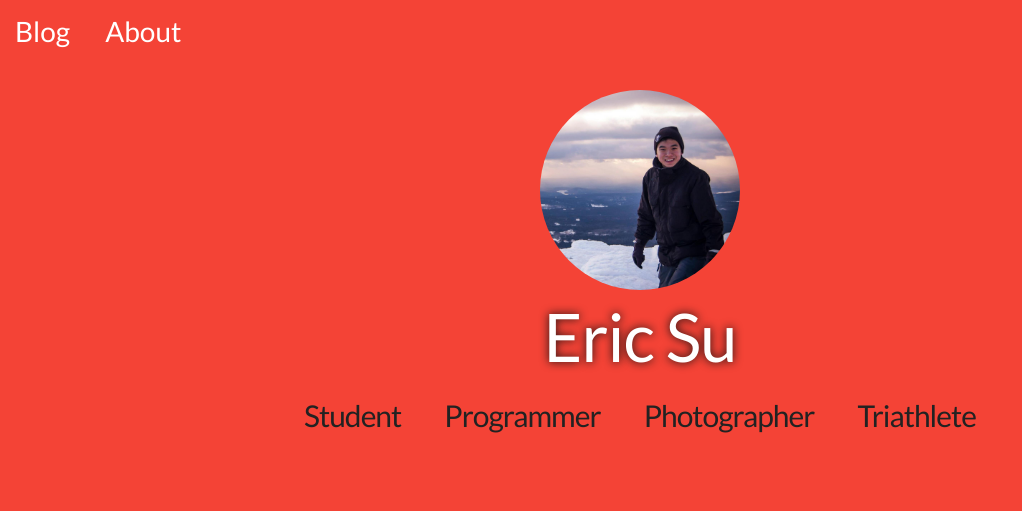
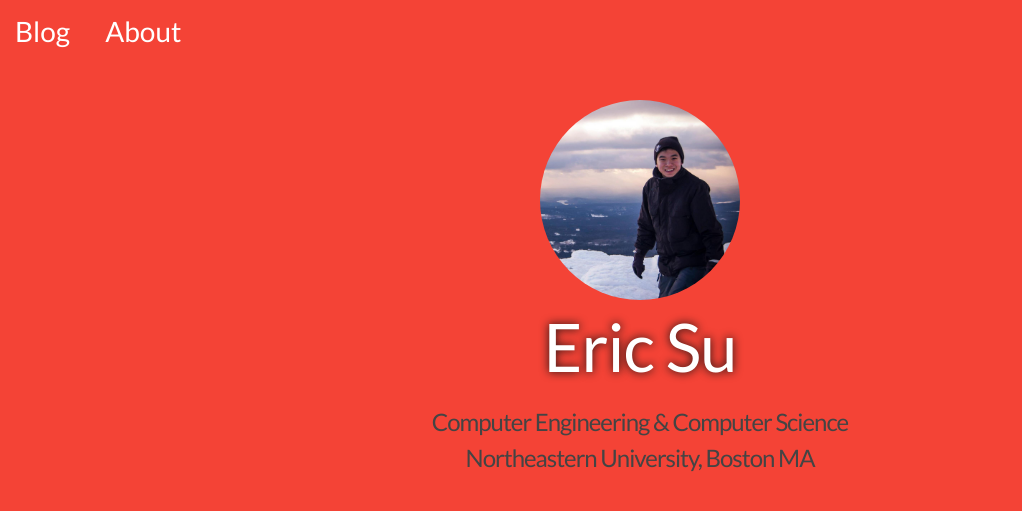
Before and after one commit to eric-cc-su/eric-cc-su.github.io, a Jekyll site: the page index.html, which Jekyll copies as it is, in a window 1280 px wide and 900 px high. Shown: the top 511 px of the window, without its empty margins (0-1022 px from the left). Built offline with Jekyll 4.4.1, drawn with Linux system fonts in a browser that asks for light colours; some of the changed text lies outside the part shown.

Commit message:
Added work experience

```diff
--- a/_layouts/posts.html
+++ b/_layouts/posts.html
@@ -39,7 +39,7 @@
     {% assign tags_content = '' %}
 {% endif %}
 <div class="blog-post">
-    <h1>{{ page.title }}</h1>
+    <h1 style="font-weight: 700">{{ page.title }}</h1>
     <p class="stamp">{{ page.date | date: "%B %d, %Y" }}</p>
     {% if post.category %}
         <p class="category">
--- a/blog/index.html
+++ b/blog/index.html
@@ -6,7 +6,7 @@
     {% for post in paginator.posts %}
         <div class="row-fluid post-row">
             <div class="span12">
-                <h2><a href="{{ post.url }}" class="post_link">{{ post.title }}</a></h2>
+                <h2 style="font-weight: 700"><a href="{{ post.url }}" class="post_link">{{ post.title }}</a></h2>
                 <h4>{{ post.date | date: "%B %d, %Y" }}</h4>
                 {{ post.excerpt }}
             </div>
--- a/index.html
+++ b/index.html
@@ -53,7 +53,6 @@
                     <li><a href="/about/" class="navtext" title="About">About</a></li>
                 </ul>
             </nav>
-            <!--<a class="collapse" id="forkme_banner" href="https://github.com/eric-cc-su"><p>View on GitHub</p></a>-->
         </div>
     </div>
 
@@ -64,16 +63,81 @@
 
                 <h1 id="project_title">Eric Su</h1>
                 <!--<h2 id="project_tagline">Student, Programmer, Photographer, and Triathlete</h2>-->
+                <h3 style="margin-top: 25px;color:#444">Computer Engineering & Computer Science</h3>
+                <h3 style="color:#444">Northeastern University, Boston MA</h3>
+                <!--
                 <div id="links-bar">
                     <a href="https://www.linkedin.com/pub/eric-su/68/205/141"><h2>Student</h2></a>
                     <a href="https://github.com/eric-cc-su"><h2>Programmer</h2></a>
                     <a href="http://suphotography.tumblr.com/"><h2>Photographer</h2></a>
                     <a href="http://nutriathlon.wix.com/triforlife"><h2>Triathlete</h2></a>
                 </div>
+                -->
             </div>
-            <div class="center-content" id="education">
+        </div>
+        <div class="infosection" id="experience">
+            <h2 class="center-content" style="margin-top: 30px;">I've worked as...</h2>
+            <div class="col-md-12">
+                <div class="col-md-5 graphics">
+                    <a href="http://www.emc.com/index.htm">
+                        <img src="images/index/BlueLogoLarge.png" alt="EMC" style="
+                        padding: 90px;
+                        height: 270px;
+                        ">
+                    </a>
+                </div>
+                <div class="col-md-7" id="emc_description">
+                    <h3>Firmware Intern</h3>
+                    <a href="https://www.linkedin.com/pub/eric-su/68/205/141" class="job_subhead">
+                        <h4>EMC | Hopkinton, MA | January 2015 - Present</h4>
+                    </a>
+                    <p>
+                        - Intern of the Global Hardware Engineering Quality Assurance (GHE QA) department at EMC.<br>
+                        - Assist in writing test cases in Python to automate system testing<br>
+                        - Assist in Python development of system fuzzing tool<br>
+                        - Responsible for developing features for test logging, log formatting, and test replication
+                        within the fuzzing tool<br>
+                    </p>
+                </div>
+            </div>
 
+            <div class="col-md-12 trail">
+                <div class="col-md-5 graphics">
+                    <a href="http://www.seagate.com/">
+                        <img src="images/index/seagate_col.png" alt="Seagate" style="width:400px; margin-top: 40px">
+                    </a>
+                </div>
+                <div class="col-md-7" id="seagate_description">
+                    <h3>Firmware Intern</h3>
+                    <a href="https://www.linkedin.com/pub/eric-su/68/205/141" class="job_subhead">
+                        <h4>Seagate | Shrewsbury, MA | January 2014 - August 2014</h4>
+                    </a>
+                    <p>
+                        - Full stack developer of company web tool to track firmware revisions and configurations<br>
+                        - Worked with firmware development and system test engineers to qualify disk drive products in
+                        enterprise class systems.<br>
+                        - Administer and track testing on various system platforms<br>
+                        - System level debug and analysis involving tools such as logic analyzers, and logging
+                        information from both the disk drives and the systems
+                    </p>
+                </div>
             </div>
+
+            <div class="col-md-12 trail" style="text-align: center; margin-bottom: 30px;">
+                <a id="linkedIn" href="https://www.linkedin.com/pub/eric-su/68/205/141">
+                    <button class="btn btn-group" style="padding: 20px;">
+                        <img src="images/index/linkedIn.png" alt="LinkedIn Logo" style="display:inline; height: 40px">
+                        <h3 style="display: inline; vertical-align: middle;">Go to my LinkedIn
+                            <sup style="font-size: 10px">&reg;</sup></h3>
+                    </button>
+                </a>
+            </div>
+        </div>
+        <div class="center-content" id="projects">
+
+        </div>
+        <div class="center-content" id="education">
+
         </div>
     </div>
     <!-- FOOTER  -->
--- a/stylesheets/newindex.css
+++ b/stylesheets/newindex.css
@@ -43,7 +43,6 @@
 
 h1, h2, h3, h4, h5, h6 {
   margin: 10px 0;
-  font-weight: 700;
   color:#222222;
   font-family: 'Lato','Open Sans','Lucida Grande', 'Calibri', Helvetica, Arial, sans-serif;
   letter-spacing: -1px;
@@ -93,6 +92,18 @@
     color: #BDBDBD !important;
 }
 
+#emc_description {
+    padding-top: 40px;
+}
+
+@media screen and (max-width: 768px) {
+    #emc_description {
+        margin: 0 auto;
+        padding-top: 0;
+        width: 60%;
+    }
+}
+
 .face {
     border: none;
     border-radius: 50%;
@@ -117,8 +128,27 @@
     font-size: small;
 }
 
+@media screen and (max-width: 768px) {
+    .graphics {
+        text-align: center;
+    }
+}
+
+.infosection {
+    margin-bottom: 50px;
+}
+
 .inner > p {
     margin-bottom: 0;
+}
+
+.job_subhead *{
+    color: #989b95;
+}
+
+.job_subhead :hover {
+    color: #07bdfd !important;
+    text-decoration: none !important;
 }
 
 #landing-index {
@@ -135,9 +165,14 @@
     text-align: center;
 }
 
+#linkedIn :hover {
+    background-color: #07bdfd ;
+    text-decoration: none;
+}
+/*
 @media screen and (max-width: 415px) {
     #links-bar {
-        text-align: left; /*Fixes mismatch lineup w/title and links */
+        text-align: left; /*Fixes mismatch lineup w/title and links
     }
 
     #links-bar a {
@@ -161,7 +196,7 @@
 #links-bar > a > h2:hover {
     text-decoration: underline;
 }
-
+*/
 .maincontainer {
     display: inline-block;
     height: inherit;
@@ -294,3 +329,7 @@
     display: inline-block;
     margin-right: 10px;
 }
+
+.trail {
+    margin-top: 40px;
+}
--- a/stylesheets/stylesheet.css
+++ b/stylesheets/stylesheet.css
@@ -116,13 +116,12 @@
   -ms-transition: color 0.5s ease;
   -ms-transition: text-shadow 0.5s ease;
 }
-
-a:hover, a:focus {text-decoration: underline;}
-
+/*
 footer a {
   color: #F2F2F2;
   text-decoration: underline;
 }
+*/
 
 em {
   font-style: italic;
```
Also changed, not shown: _posts/2015-06-04-welcome-responsive-design.md (line endings or trailing spaces), images/index/BlueLogoLarge.png (added), images/index/linkedIn.png (added), images/index/seagate_col.png (added).
